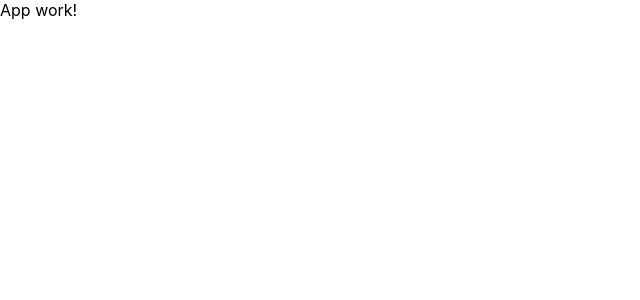
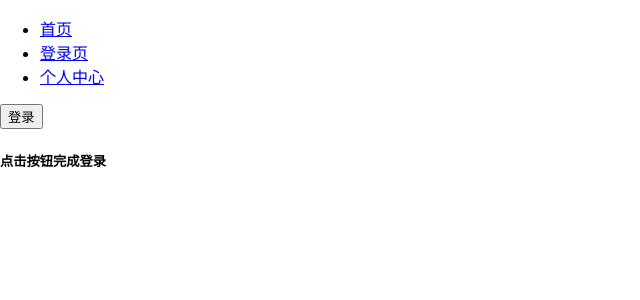
Before and after one commit to wcly/react-demo, a React (Create React App) app: page /login in a window 1280 px wide. Shown: the top 300 px of the page, without its empty margins (0-640 px from the left). Built offline with nearby package versions, Linux system fonts and the light colour scheme.

Commit message:
权限路由demo

```diff
--- a/src/App.js
+++ b/src/App.js
@@ -1,8 +1,29 @@
 import React from 'react';
+import { Link, BrowserRouter as Router, Switch, Route } from 'react-router-dom'
+import Home from './pages/Home'
+import Login from './pages/Login'
+import Personal from './pages/Personal'
+import AuthRoute from './components/AuthRoute'
 
 function App() {
   return (
-    <div>App work!</div>
+    <Router>
+      <div>
+        <ul>
+          <li><Link to="/">首页</Link></li>
+          <li><Link to="/login">登录页</Link></li>
+          <li><Link to="/personal">个人中心</Link></li>
+        </ul>
+      </div>
+      <div>
+        <Switch>
+          <Route path="/login" component={Login} />
+          {/* 自定义授权路由，参数和Route一致，只需要将组件名替换成AuthRoute */}
+          <AuthRoute path="/personal" component={Personal} />
+          <Route path="/" component={Home} />
+        </Switch>
+      </div>
+    </Router>
   );
 }
 
--- /dev/null
+++ b/src/components/AuthRoute.js
@@ -0,0 +1,24 @@
+import React from 'react'
+import {Route, Redirect} from 'react-router-dom'
+import { isLogin } from "../mock/auth";
+
+export default function AuthRoute(props) {
+    const { component: Component, render, children, ...rest } = props
+
+    const handleRender = values =>{
+        if(isLogin){
+            console.log("登录成功")
+            return <Component {...values}/>
+        }else{
+            console.log("未登录，跳回登录页面")
+            return <Redirect to={{
+                pathname: '/login',
+                state: values.location.pathname
+            }}/>
+        }
+    }
+
+    return (
+        <Route render={handleRender}/>
+    )
+}
--- /dev/null
+++ b/src/mock/auth.js
@@ -0,0 +1,15 @@
+let isLogin = false
+
+const login = () => {
+    isLogin = true
+}
+
+const logout = () => {
+    isLogin = false
+}
+
+export {
+    isLogin,
+    login,
+    logout
+}
--- /dev/null
+++ b/src/pages/Home.js
@@ -0,0 +1,11 @@
+import React from 'react'
+import { isLogin } from './../mock/auth'
+
+export default function Home() {
+    return (
+        <div>
+            <h1>首页，{isLogin ? '已登录' : '未登录'}</h1>
+            <h5>当前页面有无登录都能进入</h5>
+        </div>
+    )
+}
--- /dev/null
+++ b/src/pages/Login.js
@@ -0,0 +1,29 @@
+import React, { useState } from 'react'
+import { isLogin, login, logout } from './../mock/auth'
+
+export default function Login({ history, location }) {
+    const [loginState, setLoginState] = useState(isLogin)
+
+    const handleClick = () => {
+        if (isLogin) {
+            logout()
+            setLoginState(false)
+        } else {
+            login()
+            setLoginState(true)
+            const returnUrl = location.state
+            if (returnUrl){
+                history.push(returnUrl)
+            }else{
+                history.push('/')
+            }
+        }
+    }
+
+    return (
+        <div>
+            <button onClick={handleClick}>{loginState ? '退出登录' : '登录'}</button>
+            <h5>{loginState ? '已登录' : '点击按钮完成登录'}</h5>
+        </div>
+    )
+}
--- /dev/null
+++ b/src/pages/Personal.js
@@ -0,0 +1,17 @@
+import React from 'react'
+import { logout } from './../mock/auth'
+
+export default function Personal({ history }) {
+    const handleClick = () => {
+        logout()
+        history.replace('./login')
+    }
+
+    return (
+        <div>
+            <h1>个人中心</h1>
+            <h5>当前页面登录后才能进入</h5>
+            <button onClick={handleClick}>退出登录</button>
+        </div>
+    )
+}
```
